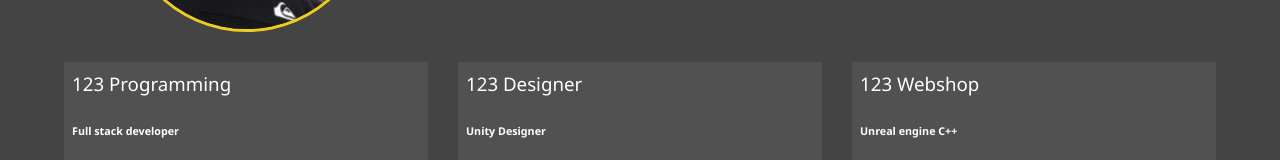
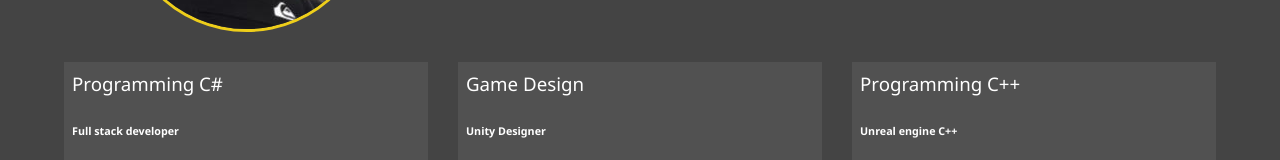
Before and after one commit to blakegibbs/portfolio, a website: page dist/about.html in a window 1280 px wide. Shown: the part 521-681 px from the top of the page. Drawn offline with Linux system fonts and the light colour scheme.

Commit message:
changed text

```diff
--- a/dist/about.html
+++ b/dist/about.html
@@ -60,19 +60,19 @@
             </div>
 
             <div class="job job-1">
-                <h3>123 Programming</h3>
+                <h3>Programming C#</h3>
                 <h6>Full stack developer</h6>
                 <p>Lorem ipsum dolor sit amet consectetur adipisicing elit. Consectetur iure, dolore odio consequatur necessitatibus eveniet ducimus provident magnam cumque ullam!</p>
             </div>
 
             <div class="job job-2">
-                <h3>123 Designer</h3>
+                <h3>Game Design</h3>
                 <h6>Unity Designer</h6>
                 <p>Lorem ipsum dolor sit amet consectetur adipisicing elit. Consectetur iure, dolore odio consequatur necessitatibus eveniet ducimus provident magnam cumque ullam!</p>
             </div>
 
             <div class="job job-3">
-                <h3>123 Webshop</h3>
+                <h3>Programming C++</h3>
                 <h6>Unreal engine C++</h6>
                 <p>Lorem ipsum dolor sit amet consectetur adipisicing elit. Consectetur iure, dolore odio consequatur necessitatibus eveniet ducimus provident magnam cumque ullam!</p>
             </div>
--- a/package.json
+++ b/package.json
@@ -3,12 +3,15 @@
   "version": "1.0.0",
   "description": "Portfolio website",
   "main": "index.js",
+  "homepage": "https://blakegibbs.github.io/Portfolio",
   "scripts": {
-    "sass": "node-sass -w scss/ -o dist/css/ --recursive"
+    "sass": "node-sass -w scss/ -o dist/css/ --recursive",
+    "deploy": "gh-pages -d dist"
   },
   "author": "Blake Gibbs",
   "license": "MIT",
   "dependencies": {
+    "gh-pages": "^6.2.0",
     "node-sass": "^9.0.0"
   }
 }
```
Also changed, not shown: 1 other file.
